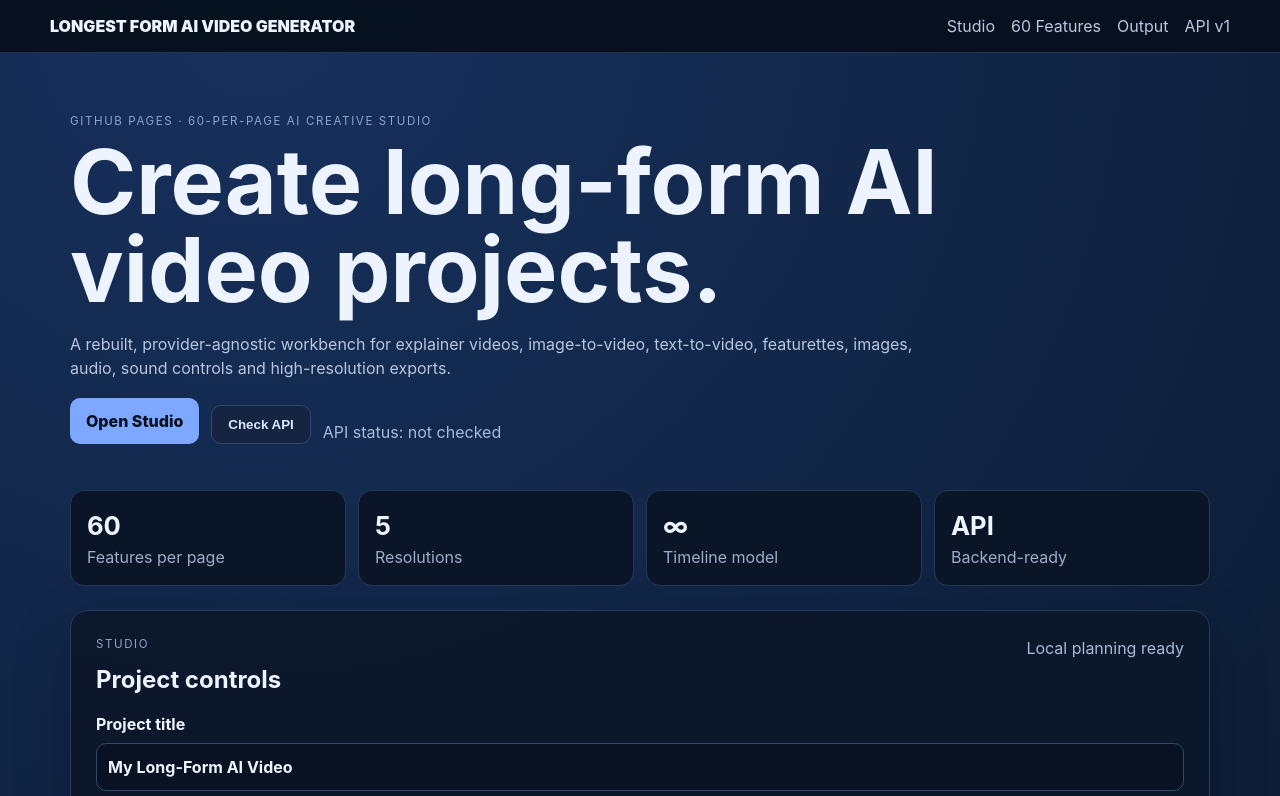
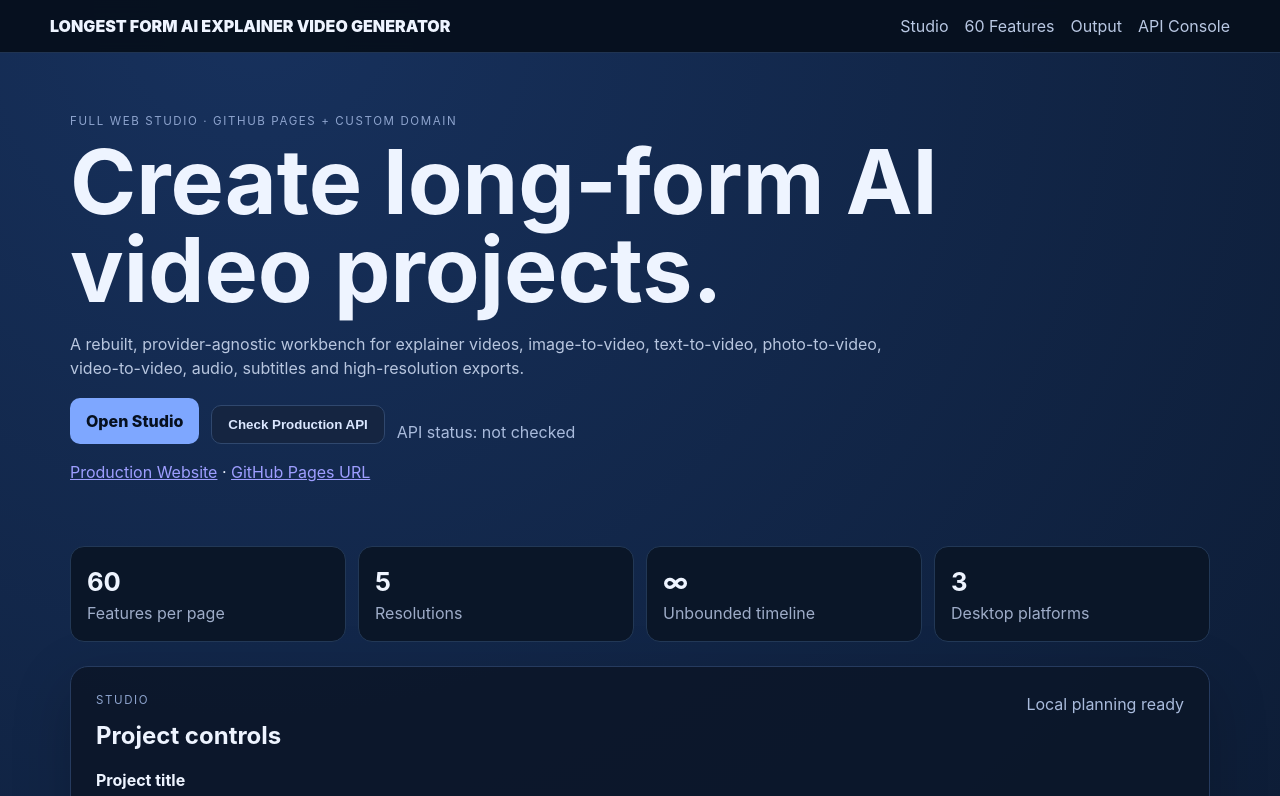
Before and after one commit to davidhorazaman-dev/Free-Unlimited-Durations-of-AI-Video-Generator, a website: page index.html in a window 1280 px wide. Shown: the top 796 px of the page. Drawn offline with Linux system fonts and the light colour scheme.

Commit message:
Rebuild website URLs and Pages/API error handling

```diff
--- a/index.html
+++ b/index.html
@@ -1,20 +1,19 @@
 <!doctype html>
 <html lang="en"><head><meta charset="utf-8"><meta name="viewport" content="width=device-width,initial-scale=1">
-<meta name="description" content="Longest Form AI Video Generator — 60-feature GitHub web UI">
-<title>Longest Form AI Video Generator</title><link rel="stylesheet" href="styles.css"></head>
-<body>
-<header class="topbar"><a class="brand" href="./">LONGEST FORM AI VIDEO GENERATOR</a><nav><a href="#studio">Studio</a><a href="#features">60 Features</a><a href="#output">Output</a><a href="./api/v1/">API v1</a></nav></header>
-<main class="shell">
-<section class="hero"><p class="eyebrow">GITHUB PAGES · 60-PER-PAGE AI CREATIVE STUDIO</p><h1>Create long-form AI video projects.</h1>
-<p class="subtitle">A rebuilt, provider-agnostic workbench for explainer videos, image-to-video, text-to-video, featurettes, images, audio, sound controls and high-resolution exports.</p>
-<div class="hero-actions"><a class="primary-link" href="#studio">Open Studio</a><button id="health" class="secondary">Check API</button><span id="apiStatus" class="status">API status: not checked</span></div></section>
-<section class="metrics"><div><strong>60</strong><span>Features per page</span></div><div><strong>5</strong><span>Resolutions</span></div><div><strong>∞</strong><span>Timeline model</span></div><div><strong>API</strong><span>Backend-ready</span></div></section>
+<meta name="description" content="Longest Form AI Explainer Video Generator — full AI video creation studio"><meta name="theme-color" content="#07101e">
+<link rel="canonical" href="https://longestformaiexplainervideogenerator.ai/"><title>Longest Form AI Explainer Video Generator</title><link rel="stylesheet" href="./styles.css"></head>
+<body><header class="topbar"><a class="brand" href="https://longestformaiexplainervideogenerator.ai/">LONGEST FORM AI EXPLAINER VIDEO GENERATOR</a><nav><a href="#studio">Studio</a><a href="#features">60 Features</a><a href="#output">Output</a><a href="https://longestformaiexplainervideogenerator.ai/api/v1/">API Console</a></nav></header>
+<main class="shell"><section class="hero"><p class="eyebrow">FULL WEB STUDIO · GITHUB PAGES + CUSTOM DOMAIN</p><h1>Create long-form AI video projects.</h1>
+<p class="subtitle">A rebuilt, provider-agnostic workbench for explainer videos, image-to-video, text-to-video, photo-to-video, video-to-video, audio, subtitles and high-resolution exports.</p>
+<div class="hero-actions"><a class="primary-link" href="#studio">Open Studio</a><button id="health" class="secondary">Check Production API</button><span id="apiStatus" class="status">API status: not checked</span></div>
+<p class="site-links"><a href="https://longestformaiexplainervideogenerator.ai/">Production Website</a> · <a href="https://davidhorazaman-dev.github.io/Free-Unlimited-Durations-of-AI-Video-Generator/">GitHub Pages URL</a></p></section>
+<section class="metrics"><div><strong>60</strong><span>Features per page</span></div><div><strong>5</strong><span>Resolutions</span></div><div><strong>∞</strong><span>Unbounded timeline</span></div><div><strong>3</strong><span>Desktop platforms</span></div></section>
 <section id="studio" class="panel"><div class="section-heading"><div><p class="eyebrow">STUDIO</p><h2>Project controls</h2></div><span id="projectStatus" class="status">Local planning ready</span></div>
 <label>Project title<input id="title" value="My Long-Form AI Video"></label><label>Prompt / script<textarea id="script" rows="8" placeholder="Describe your video, scenes, narration, visuals and sound..."></textarea></label>
 <div class="controls"><label>Duration mode<select id="durationMode"><option>Unlimited project timeline</option><option>Custom duration</option></select></label><label>Resolution<select id="resolution"><option>360p</option><option>480p</option><option>720p</option><option selected>1080p</option><option>2160p (4K UHD)</option></select></label></div>
 <div class="controls"><label>All-in-One Sound<select id="sound"><option selected>On</option><option>Off</option></select></label><label>Scenes target (seconds)<input id="sceneLength" type="number" min="5" max="600" value="30"></label></div>
-<div class="actions"><button id="planButton">Plan scenes</button><button id="generateButton" class="secondary">Generate via API</button><button id="download" class="secondary">Export Project JSON</button></div><div id="queue" class="queue empty">Enter a prompt or script, then plan scenes.</div></section>
+<div class="actions"><button id="planButton">Plan scenes</button><button id="generateButton" class="secondary">Generate via Production API</button><button id="download" class="secondary">Export Project JSON</button></div><div id="queue" class="queue empty">Enter a prompt or script, then plan scenes.</div></section>
 <section id="features" class="panel"><div class="section-heading"><div><p class="eyebrow">FEATURE CATALOG</p><h2>60 AI features</h2></div><span class="status">Per page: 60</span></div><div id="featureGrid" class="feature-grid"></div></section>
 <section id="output" class="panel"><div class="section-heading"><div><p class="eyebrow">OUTPUT</p><h2>Generation status</h2></div><span id="generationStatus" class="status">Idle</span></div><div id="jobCard" class="job-card"><strong>No generation job</strong><span>Connect the production API to run provider-backed generation.</span></div><div class="progress"><div id="progressBar"></div></div><pre id="agentLog" class="log">API responses will appear here.</pre></section>
-<section class="panel notice"><strong>Important API architecture:</strong> GitHub Pages hosts this frontend only. Real provider credentials, rendering workers, storage and FFmpeg must run behind an HTTPS backend. Never place API keys in HTML, JavaScript, public JSON, Git history or GitHub Pages.</section>
-</main><footer>GitHub Web UI · 60 features per page · Provider credentials remain server-side.</footer><script src="app.js"></script></body></html>
+<section class="panel notice"><strong>Architecture correction:</strong> GitHub Pages is the frontend. The real AI rendering API is a separate HTTPS backend. This prevents the former “Failed to fetch” / HTML-instead-of-JSON failure caused by treating static Pages hosting as a backend.</section></main>
+<footer>Longest Form AI Explainer Video Generator · <a href="https://longestformaiexplainervideogenerator.ai/">Production Website</a> · <a href="https://davidhorazaman-dev.github.io/Free-Unlimited-Durations-of-AI-Video-Generator/">GitHub.io</a></footer><script src="./app.js"></script></body></html>
```
